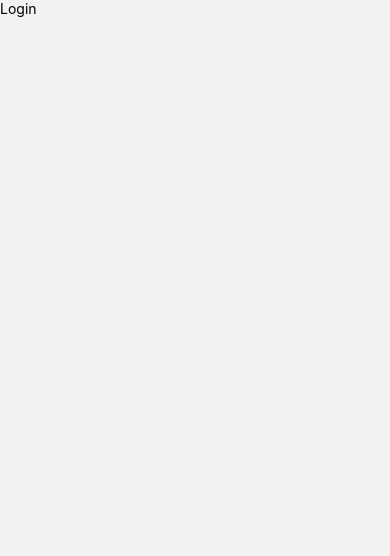
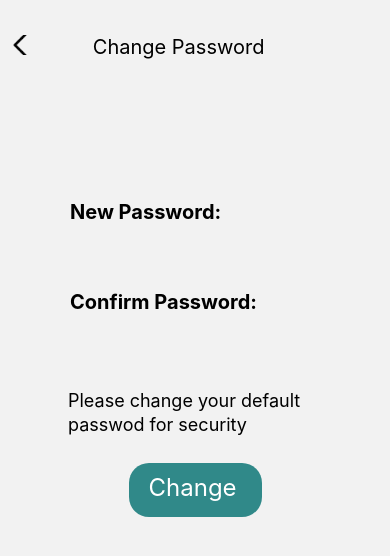
Before and after one commit to Dipono/digital_time_frame_native, a React Native app: screen /DefaultPassword in a window 390 px wide. Before the commit this address had no page. Shown: the top 556 px of the page. Built offline with nearby package versions, Linux system fonts and the light colour scheme.

Commit message:
//Allow user to change a default password

```diff
--- a/App.js
+++ b/App.js
@@ -5,7 +5,7 @@ import { NavigationContainer } from '@react-navigation/native';
 import { createNativeStackNavigator } from '@react-navigation/native-stack';
 
 import Home from './screens/Login'
-
+import DefaultPassword from './screens/DefaultPassword';
 const Stack = createNativeStackNavigator();
 export default function App() {
   return (
@@ -15,11 +15,15 @@ export default function App() {
           headerShown: false
         }}>
           {/* Screen Home Page */}
-        <Stack.Screen
+       {/*  <Stack.Screen
           name="home"
           component={Home}
+        /> */}
+        {/* More Screens hereW */}
+        <Stack.Screen
+          name="DefaultPassword"
+          component={DefaultPassword}
         />
-        {/* More Screens hereW */}
       </Stack.Navigator>
     </NavigationContainer>
   );
--- /dev/null
+++ b/screens/DefaultPassword.js
@@ -0,0 +1,124 @@
+import { Image, SafeAreaView, StyleSheet, Text, TextInput, TouchableOpacity, View } from "react-native";
+
+
+
+const backIcon = require('../assets/image/back.png')
+
+export default function DefaultPassword() {
+    return (
+        <SafeAreaView>
+
+            <View style={styles.HeaderView}>
+                <Image source={backIcon} style={styles.backIcon} />
+                <Text style={styles.header}>Change Password</Text>
+            </View>
+
+            <View style={styles.newPassword}>
+                <Text style={styles.text}>New Password:</Text>
+                <TextInput style={styles.input}></TextInput>
+            </View>
+            <View style={styles.confirmPassword}>
+                <Text style={styles.text}>Confirm Password:</Text>
+                <TextInput style={styles.input}></TextInput>
+            </View>
+            <Text style={styles.message}>Please change your default passwod for security</Text>
+
+            <TouchableOpacity style={styles.changeButton} >
+                <Text style={styles.changeText}>Change</Text>
+            </TouchableOpacity>
+        </SafeAreaView>
+    );
+}
+
+const styles = StyleSheet.create({
+    container: {
+        flex: 1,
+        backgroundColor: '#E7E7E7',
+        alignItems: 'center',
+        justifyContent: 'center',
+    },
+    HeaderView: {
+        flexDirection: 'row',
+        marginTop: 35,
+    },
+    backIcon: {
+        width: 25,
+        height: 20,
+        marginLeft: '2%'
+    },
+    header: {
+        marginLeft: 60,
+        /* fontFamily: 'Emblema One', */
+        fontStyle: 'normal',
+        fontWeight: '400',
+        fontSize: 20,
+        lineHeight: 24,
+    },
+    text: {
+        width: 203,
+        height: 26,
+
+        /* fontFamily: 'Ebrima', */
+        fontStyle: 'normal',
+        fontWeight: '700',
+        fontSize: 20,
+        lineHeight: 26,
+
+    },
+    input: {
+        width: 300,
+        height: 34,
+        boarderColor: 'black',
+        background: '#FFFFFF',
+        borderRadius: 5,
+        padding: 10,
+        marginLeft: -10,
+        marginTop:10
+    },
+    newPassword: {
+        marginTop: 140,
+        alignSelf: 'center',
+        marginLeft: 40
+
+    },
+    confirmPassword: {
+        marginTop: 20,
+        alignSelf: 'center',
+        marginLeft: 40
+    },
+    message: {
+        width: 254,
+        height: 64,
+
+        /* fontFamily: 'Ebrima', */
+        fontStyle: 'normal',
+        fontWeight: '400',
+        fontSize: 18,
+        lineHeight: 24,
+        alignSelf: 'center',
+        marginTop:30,
+    },
+    changeButton: {
+        width: 133,
+        height: 54,
+
+        backgroundColor: '#308989',
+        borderRadius: 20,
+        alignSelf:'center',
+        marginTop:10,
+    },
+    changeText: {
+        width: 107,
+        height: 29,
+
+        /* fontFamily: 'Emblema One', */
+        fontStyle: 'normal',
+        fontWeight: '400',
+        fontSize: 24,
+        lineHeight: 29,
+
+        color: '#FFFFFF',
+        marginLeft: 20,
+        marginTop: 10,
+    }
+});
```
Also changed, not shown: assets/image/back.png (added).
